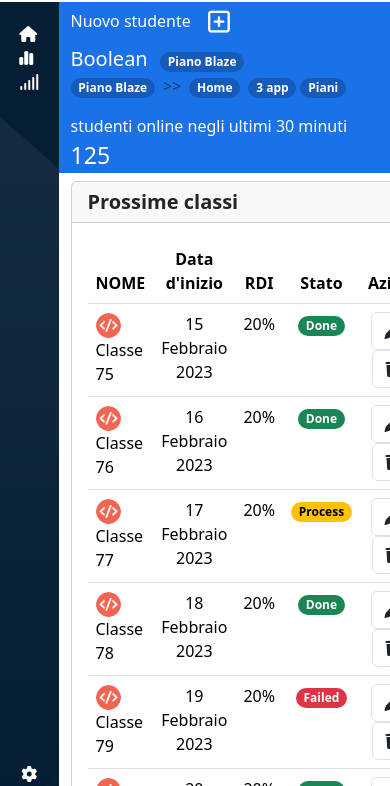
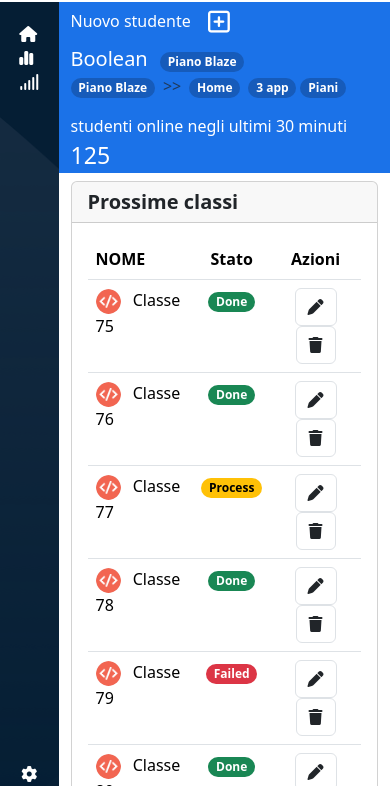
Before and after one commit to mikaeltreppo/html-css-bootstrap-dashboard, a plain HTML site: page index.html in a window 390 px wide. Shown: the part 58-844 px from the top of the page. Drawn offline with nearby package versions, Linux system fonts and the light colour scheme.

Commit message:
Aggiustato la tabella

```diff
--- a/index.html
+++ b/index.html
@@ -174,8 +174,8 @@
                                 <thead>
                                     <tr>
                                         <th scope="col" >NOME</th>
-                                        <th scope="col" class="  ">Data d'inizio</th>
-                                        <th scope="col" class="  " >RDI</th>
+                                        <th scope="col" class=" d-none d-md-table-cell">Data d'inizio</th>
+                                        <th scope="col"  class="d-none d-md-table-cell" >RDI</th>
                                         <th scope="col">Stato</th>
                                         <th scope="col">Azioni</th>
                                     </tr>
@@ -186,8 +186,8 @@
                                                 src="img/class-avatar.jpg" alt="coding img">
                                             <span class="fw-normal"> Classe 75</span>
                                         </th>
-                                        <td class=" ">15 Febbraio 2023</td>
-                                        <td class="  ">20%</td>
+                                        <td class=" d-none d-md-table-cell">15 Febbraio 2023</td>
+                                        <td  class="d-none d-md-table-cell">20%</td>
                                         <td><span class="badge rounded-pill text-bg-success">Done</span></td>
                                         <td><button type="button" class="btn border"><i
                                                     class="fa-solid fa-pen"></i></button>
@@ -200,8 +200,8 @@
                                                 src="img/class-avatar.jpg" alt="coding img">
                                             <span class="fw-normal"> Classe 76</span>
                                         </th>
-                                        <td class="  ">16 Febbraio 2023</td>
-                                        <td class="  ">20%</td>
+                                        <td  class="d-none d-md-table-cell">16 Febbraio 2023</td>
+                                        <td  class="d-none d-md-table-cell">20%</td>
                                         <td><span class="badge rounded-pill text-bg-success">Done</span></td>
                                         <td><button type="button" class="btn border"><i
                                                     class="fa-solid fa-pen"></i></button>
@@ -214,8 +214,8 @@
                                                 src="img/class-avatar.jpg" alt="coding img">
                                             <span class="fw-normal"> Classe 77</span>
                                         </th>
-                                        <td class="  ">17 Febbraio 2023</td>
-                                        <td class="  ">20%</td>
+                                        <td  class="d-none d-md-table-cell">17 Febbraio 2023</td>
+                                        <td  class="d-none d-md-table-cell">20%</td>
                                         <td><span class="badge rounded-pill text-bg-warning">Process</span></td>
                                         <td><button type="button" class="btn border"><i
                                                     class="fa-solid fa-pen"></i></button>
@@ -228,8 +228,8 @@
                                                 src="img/class-avatar.jpg" alt="coding img">
                                             <span class="fw-normal"> Classe 78</span>
                                         </th>
-                                        <td class="   ">18 Febbraio 2023</td>
-                                        <td class="  ">20%</td>
+                                        <td   class="d-none d-md-table-cell">18 Febbraio 2023</td>
+                                        <td  class="d-none d-md-table-cell">20%</td>
                                         <td><span class="badge rounded-pill text-bg-success">Done</span></td>
                                         <td><button type="button" class="btn border"><i
                                                     class="fa-solid fa-pen"></i></button>
@@ -242,8 +242,8 @@
                                                 src="img/class-avatar.jpg" alt="coding img">
                                             <span class="fw-normal"> Classe 79</span>
                                         </th>
-                                        <td class="  ">19 Febbraio 2023</td>
-                                        <td class="  ">20%</td>
+                                        <td  class="d-none d-md-table-cell">19 Febbraio 2023</td>
+                                        <td  class="d-none d-md-table-cell">20%</td>
                                         <td><span class="badge rounded-pill text-bg-danger">Failed</span></td>
                                         <td><button type="button" class="btn border"><i
                                                     class="fa-solid fa-pen"></i></button>
@@ -256,8 +256,8 @@
                                                 src="img/class-avatar.jpg" alt="coding img">
                                             <span class="fw-normal"> Classe 80</span>
                                         </th>
-                                        <td class="  ">20 Febbraio 2023</td>
-                                        <td class="  ">20%</td>
+                                        <td  class="d-none d-md-table-cell">20 Febbraio 2023</td>
+                                        <td  class="d-none d-md-table-cell">20%</td>
                                         <td><span class="badge rounded-pill text-bg-success">Done</span></td>
                                         <td><button type="button" class="btn border"><i
                                                     class="fa-solid fa-pen"></i></button>
@@ -270,8 +270,8 @@
                                                 src="img/class-avatar.jpg" alt="coding img">
                                             <span class="fw-normal"> Classe 81</span>
                                         </th>
-                                        <td class="  ">21 Febbraio 2023</td>
-                                        <td class="  ">20%</td>
+                                        <td  class="d-none d-md-table-cell">21 Febbraio 2023</td>
+                                        <td  class="d-none d-md-table-cell">20%</td>
                                         <td><span class="badge rounded-pill text-bg-danger">Failed</span></td>
                                         <td><button type="button" class="btn border"><i
                                                     class="fa-solid fa-pen"></i></button>
@@ -284,8 +284,8 @@
                                                 src="img/class-avatar.jpg" alt="coding img">
                                             <span class="fw-normal"> Classe 82</span>
                                         </th>
-                                        <td class="  ">22 Febbraio 2023</td>
-                                        <td class="  ">20%</td>
+                                        <td  class="d-none d-md-table-cell">22 Febbraio 2023</td>
+                                        <td  class="d-none d-md-table-cell">20%</td>
                                         <td><span class="badge rounded-pill text-bg-success">Done</span></td>
                                         <td><button type="button" class="btn border"><i
                                                     class="fa-solid fa-pen"></i></button>
```
